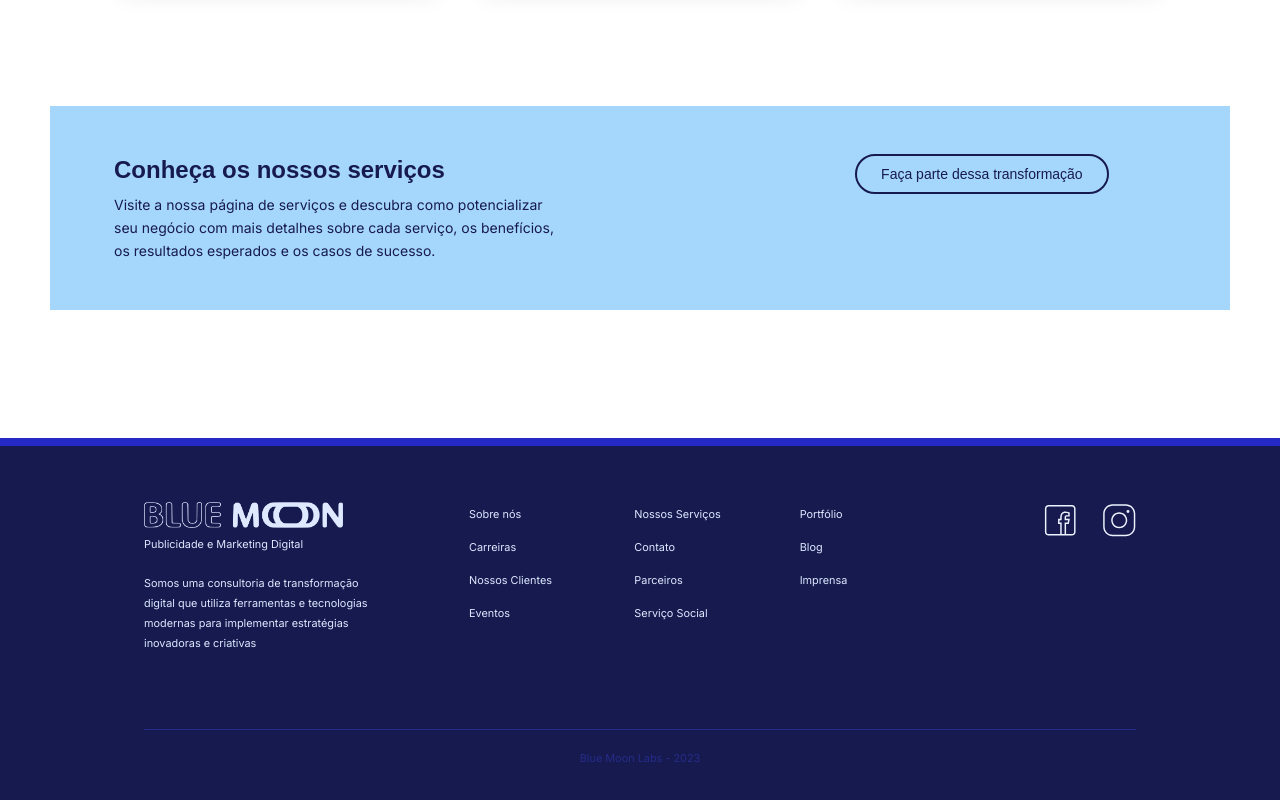
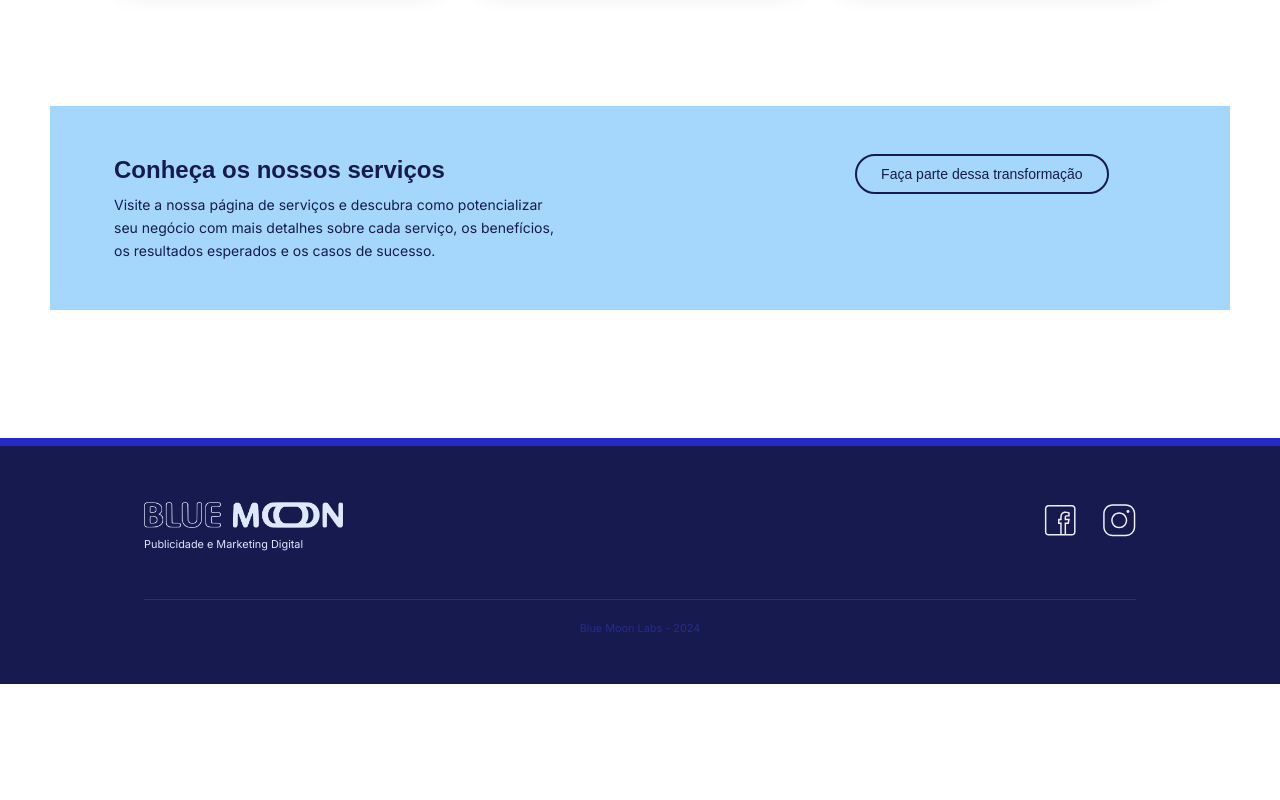
Before and after one commit to wexxsimon/bluemonlabs-site, a Next.js app: page / in a window 1280 px wide. Shown: the part 2871-3671 px from the top of the page. After the commit the page ends 3555 px from the top, so only its background shows below. Built offline with nearby package versions, Linux system fonts and the light colour scheme; a web font is replaced by a local one.

Commit message:
removendo informações

```diff
--- a/src/app/components/Footer/index.tsx
+++ b/src/app/components/Footer/index.tsx
@@ -24,7 +24,7 @@ const Footer = (): ReactElement => {
       paddingY={false}
       className="bg-persian-blue-950 justify-start border-t-8 border-t-persian-blue-700"
     >
-      <footer className="md:flex md:flex-row justify-between mx-0 md:mx-24 border-b-1 pt-14 pb-4 border-persian-blue-900 content md:h-[284px]">
+      <footer className="md:flex md:flex-row justify-between mx-0 md:mx-24 border-b-1 pt-14 pb-4 border-persian-blue-900 content">
         <div className="md:w-1/4 text-xs text-white-100 md:pr-6">
           <a className="" href="#!">
             <Image
@@ -35,14 +35,14 @@ const Footer = (): ReactElement => {
             />
           </a>
           <p className="mt-2 text-persian-blue-100">Publicidade e Marketing Digital</p>
-          <p className="leading-5 mt-4 md:mt-5 text-left text-persian-blue-100">
+          <p className="hidden leading-5 mt-4 md:mt-5 text-left text-persian-blue-100">
             Somos uma consultoria de transformação digital que utiliza
             ferramentas e tecnologias modernas para implementar estratégias
             inovadoras e criativas
           </p>
         </div>
         <div className="md:w-2/4 mt-12 md:mt-0">
-          <ul className="flex flex-row w-full flex-wrap list-unstyled text-persian-blue-100 text-xs">
+          <ul className="hidden flex-row w-full flex-wrap list-unstyled text-persian-blue-100 text-xs">
             {links.map((link) => (
               <li className="h-[25px]  w-1/2 md:w-1/3 my-1" key={link.href}>
                 <a href={link.href}>{link.text}</a>
@@ -85,7 +85,7 @@ const Footer = (): ReactElement => {
       </footer>
       <div className="flex flex-col pt-3 h-[84px] justify-start">
         <span className="text-[0.68rem] text-persian-blue-900 self-center mt-2">
-          Blue Moon Labs - 2023
+          Blue Moon Labs - 2024
         </span>
       </div>
     </Container>
```
